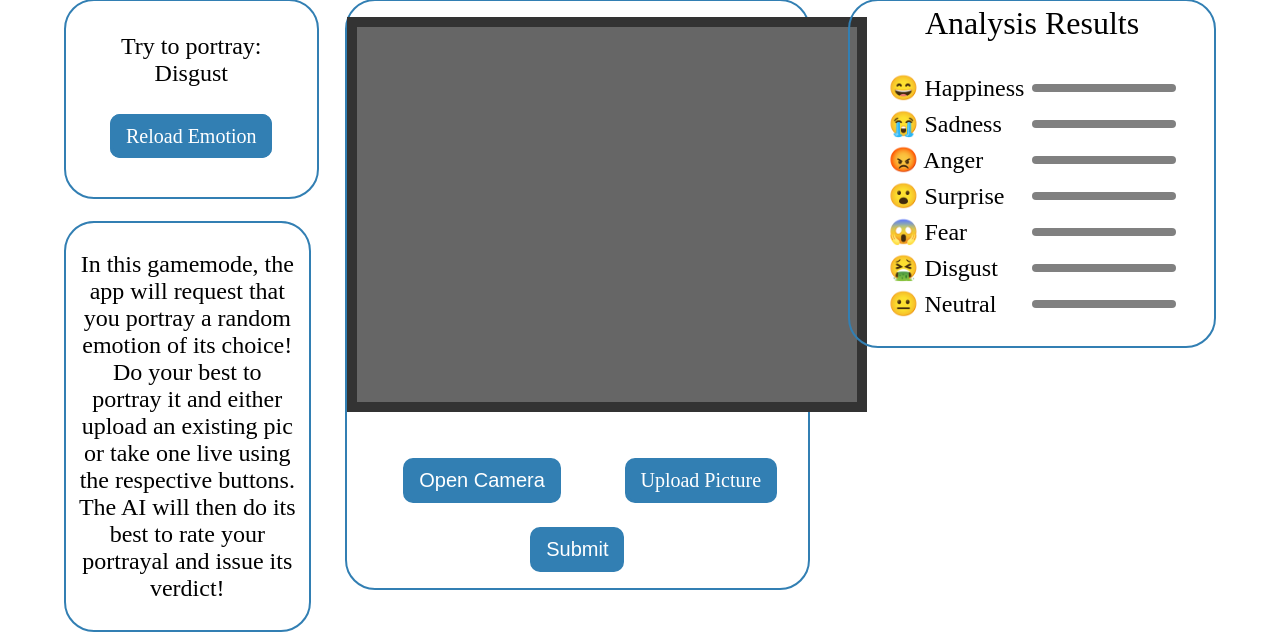
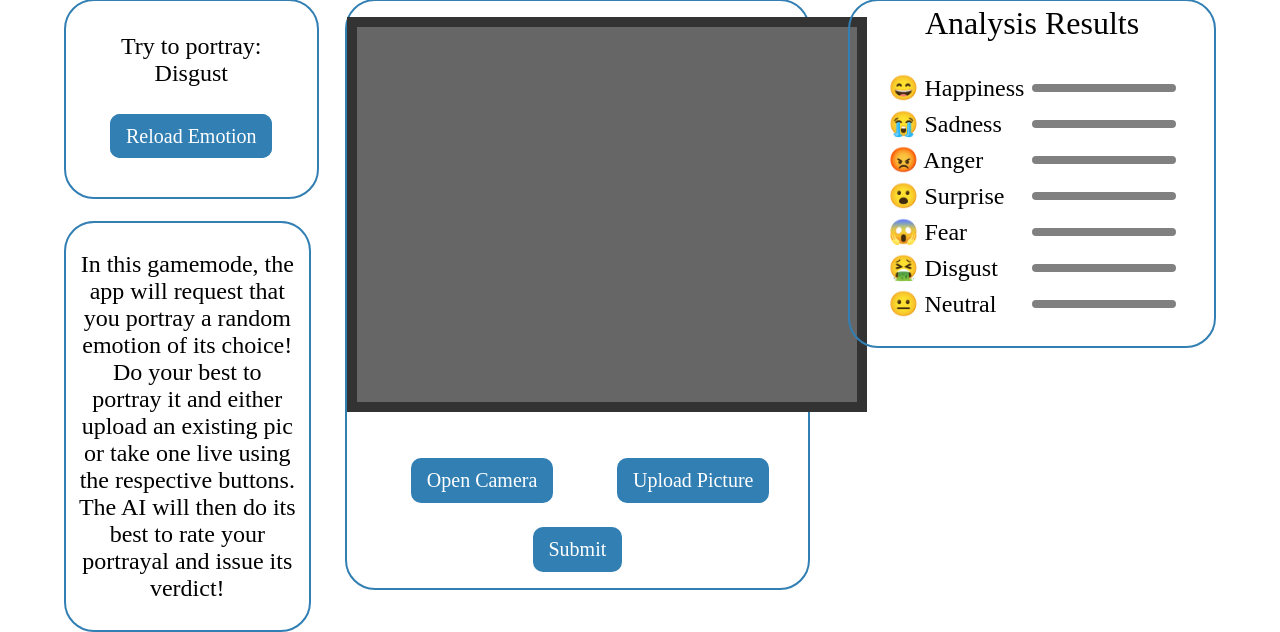
Before and after one commit to gxyrafis/FacE-ERaTA-ONLINE, a Flask app: page /random in a window 1280 px wide. Shown: the part 284-916 px from the top of the page. Run offline with Flask 3, Linux system fonts and the light colour scheme.

Commit message:
Update style.css

```diff
--- a/static/style.css
+++ b/static/style.css
@@ -43,6 +43,7 @@
 }
 
 .buttonsubmit{
+    font-family: Yu Gothic UI;
     padding-top: 1vh;
     padding-bottom: 1vh;
     padding-right: 1vw;
```
